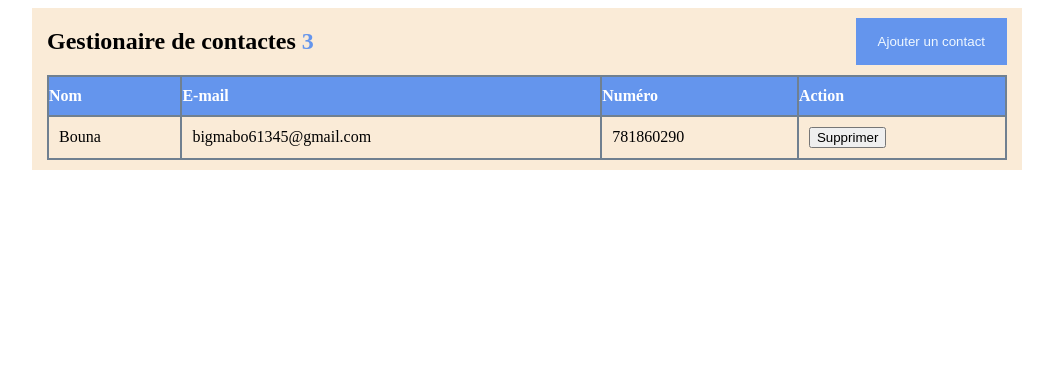
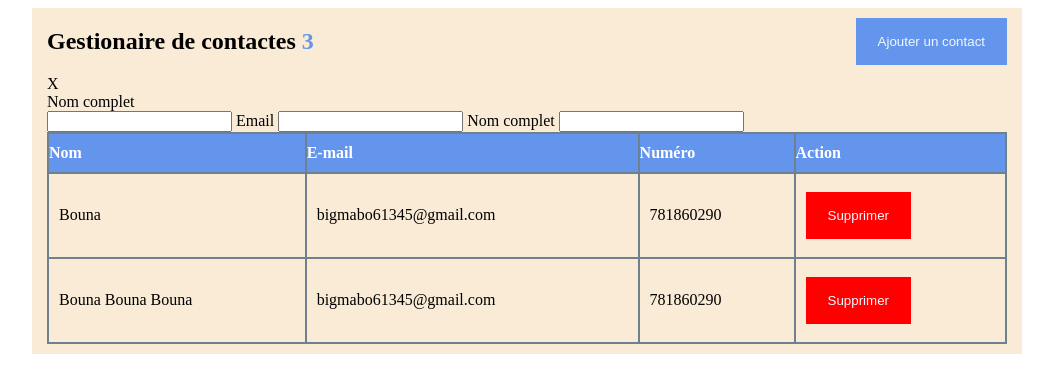
Before and after one commit to BounAbdallah/Gestionaire-de-contact, a plain HTML site: page index.html in a window 1280 px wide. Shown: the whole page, without its empty margins (113-1166 px from the left). Drawn offline with Linux system fonts and the light colour scheme.

Commit message:
modification

```diff
--- a/index.html
+++ b/index.html
@@ -12,6 +12,23 @@
         <div class="title-content">
             <h2>Gestionaire de contactes <span class="count">3</span></h2>
             <button id="addContactModalButton" type="button">Ajouter un contact</button>
+        </div>
+        <!--Modele-->
+        <div class="modal-content">
+            <div>
+              <span class="clo">X</span>
+              <div class="form">
+                <form method="post">
+                    <label for="name">Nom complet</label></form>
+                    <input type="text" id="name" name="name">
+
+                    <label for="email">Email</label></form>
+                    <input type="email" id="Email" name="mail">
+                    <label for="name">Nom complet</label></form>
+                    <input type="text" id="name" name="name">
+              </div>
+            </div>
+
         </div>
         <div class="contact">
             <table class="table">
@@ -34,6 +51,17 @@
                             </button>
                         </td>
                      </tr>
+
+                     <tr>
+                        <td>Bouna Bouna Bouna</td>
+                        <td>bigmabo61345@gmail.com</td>
+                        <td>781860290</td>
+                        <td>
+                            <button class="delete-btn">
+                                Supprimer
+                            </button>
+                        </td>
+                     </tr>
                </tbody>
             </table>
         </div>
--- a/style.css
+++ b/style.css
@@ -44,3 +44,12 @@
     color: white;
     padding: 10px 0px;
 }
+
+.delete-btn{
+    background-color: red;
+    color: aliceblue;
+    cursor: pointer;
+    padding: 14px 20px;
+    margin: 8px 0px;
+    border: 2px solid red
+}
```
